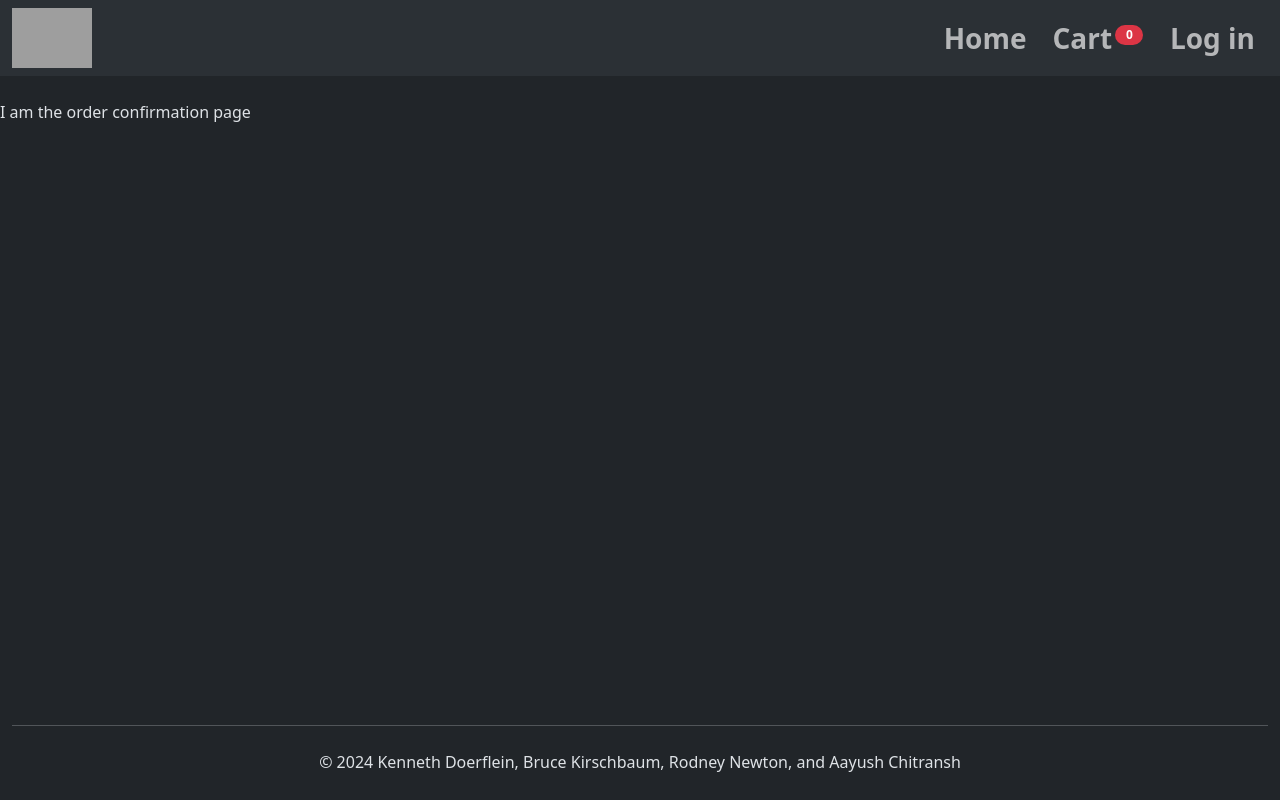
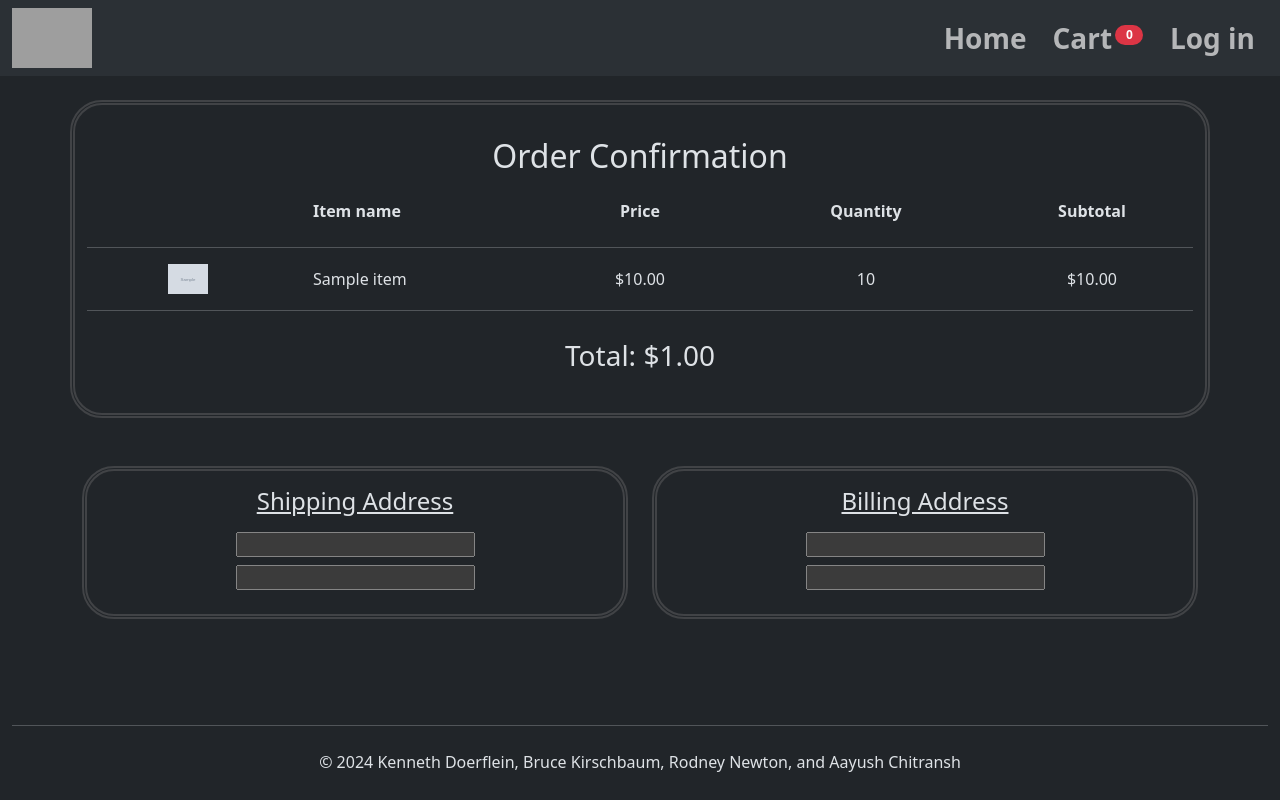
Before and after one commit to KennethDoerflein/JohnsonsSportingGoods, a Django app: template JSG/templates/orderConfirmation.html in a window 1280 px wide. Run offline with Django 5.2, Linux system fonts and the light colour scheme; data comes from the database, SQL or seed files in the repository; the template is opened without the code that fills it: most values are stand-ins (such as "Sample title", 1, 10 or a date in 2020); grey boxes marked "Sample" are stand-in pictures; form fields are guessed from the names that the template uses; grey boxes are pictures that could not be loaded.

Commit message:
add order confirmation page

```diff
--- /dev/null
+++ b/JSG/static/css/orderConfirmation.css
@@ -0,0 +1,23 @@
+.orderContainer {
+  border-style: double;
+  border-width: 5px;
+  border-color: #414346;
+  padding: 2rem;
+  border-radius: 2rem;
+}
+.orderContainer img {
+  max-height: 2.5rem;
+  max-width: 2.5rem;
+  object-fit: contain;
+}
+.shippingContainer {
+  max-width: 40rem;
+  border-style: double;
+  border-width: 5px;
+  border-color: #414346;
+  padding: 1rem;
+  border-radius: 2rem;
+}
+.shippingContainer h4 {
+  text-decoration: underline;
+}
--- a/JSG/store/views.py
+++ b/JSG/store/views.py
@@ -66,8 +66,10 @@ def orderConfirmation(request):
         if not cart_items.exists():
             return redirect("cart")
         orderDetails = []
+        total_cost = 0
         for item in cart_items:
             currentProduct = Product.objects.get(id=item.PID)
+            total_cost += currentProduct.price * item.qty
             orderDetails.append(
                 {
                     "image": currentProduct.image,
@@ -82,12 +84,12 @@ def orderConfirmation(request):
                 currentProduct.quantity = newQty
                 currentProduct.save()
                 item.delete()
-
-        return render(
-            request,
-            "orderConfirmation.html",
-            {"order_details": orderDetails, "order_form": orderForm},
-        )
+        context = {
+            "order_details": orderDetails,
+            "order_form": orderForm,
+            "total_cost": total_cost,
+        }
+        return render(request, "orderConfirmation.html", context)
     return redirect("cart")
 
 
--- a/JSG/templates/orderConfirmation.html
+++ b/JSG/templates/orderConfirmation.html
@@ -5,26 +5,61 @@
     <meta charset="UTF-8" />
     <meta name="viewport" content="width=device-width, initial-scale=1.0" />
     <title>JSG</title>
+    <link rel="stylesheet" href="{% static '/css/orderConfirmation.css' %}" />
     <link rel="stylesheet" href="{% static '/css/navbar_footer.css' %}" />
     <link rel="icon" type="image/x-icon" href="{% static '/assets/johnsonLogo.png' %}" />
     <link
       href="https://cdn.jsdelivr.net/npm/bootstrap@5.3.3/dist/css/bootstrap.min.css"
       rel="stylesheet"
       integrity="sha384-QWTKZyjpPEjISv5WaRU9OFeRpok6YctnYmDr5pNlyT2bRjXh0JMhjY6hW+ALEwIH"
-      crossorigin="anonymous"
-    />
+      crossorigin="anonymous" />
   </head>
   <body>
     <div id="mainContainer">
       {% include './components/navbar.html' %}
-      I am the order confirmation page
+      <div class="container orderContainer">
+        <h2 class="text-center">Order Confirmation</h2>
+        <div class="row my-4">
+          <strong class="text-center col ms-auto"></strong>
+          <strong class="col">Item name</strong>
+          <strong class="col text-center">Price</strong>
+          <strong class="col text-center">Quantity</strong>
+          <strong class="text-center col me-auto">Subtotal</strong>
+        </div>
+        <hr />
+        {% for item in order_details %}
+        <div class="row mb-3">
+          <div class="text-center col ms-auto"><img src="{% static item.image %}" /></div>
+          <div class="col my-auto">{{ item.name }}</div>
+          <div class="text-center col my-auto">${{ item.price|floatformat:2 }}</div>
+          <div class="text-center col my-auto">{{ item.qty }}</div>
+          <div class="text-center col me-auto my-auto">${{ item.subtotal|floatformat:2 }}</div>
+        </div>
+        {% endfor %}
+
+        <hr />
+        <div class="row mt-4 pt-1 text-center">
+          <h3>Total: ${{ total_cost|floatformat:2 }}</h3>
+        </div>
+      </div>
+      <div class="row mt-5 container text-center mx-auto">
+        <div class="col container shippingContainer">
+          <h4 class="mb-3">Shipping Address</h4>
+          <h6>{{ order_form.recipient }}</h6>
+          <h6>{{ order_form.shippingAddr }}</h6>
+        </div>
+        <div class="ms-4 col container shippingContainer">
+          <h4 class="mb-3">Billing Address</h4>
+          <h6>{{ order_form.billingName }}</h6>
+          <h6>{{ order_form.billingAddr }}</h6>
+        </div>
+      </div>
     </div>
     {% include './components/footer.html' %}
 
     <script
       src="https://cdn.jsdelivr.net/npm/bootstrap@5.3.3/dist/js/bootstrap.bundle.min.js"
       integrity="sha384-YvpcrYf0tY3lHB60NNkmXc5s9fDVZLESaAA55NDzOxhy9GkcIdslK1eN7N6jIeHz"
-      crossorigin="anonymous"
-    ></script>
+      crossorigin="anonymous"></script>
   </body>
 </html>
```
